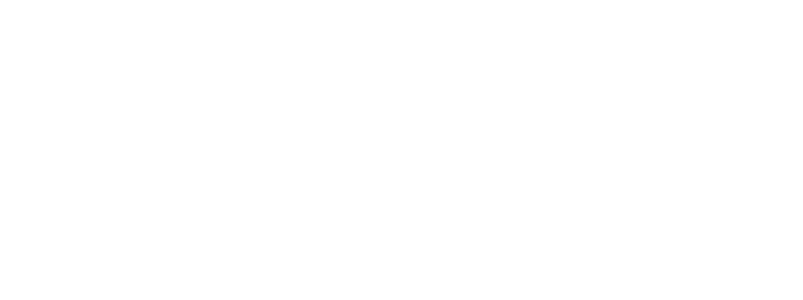
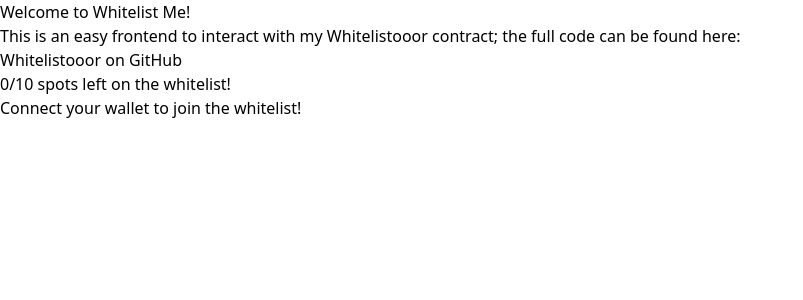
Before and after one commit to 0xGenghisGoose/whitelistooor, a Next.js app in the folder web/: page / in a window 1280 px wide. Shown: the top 300 px of the page, without its empty margins (0-803 px from the left). Built offline with nearby package versions, Linux system fonts and the light colour scheme.

Commit message:
bit of cleanup and added functionality

```diff
--- a/web/pages/index.tsx
+++ b/web/pages/index.tsx
@@ -3,6 +3,7 @@
 import ethers from 'ethers';
 import Web3Modal from 'web3modal';
 import Head from 'next/head';
+import Link from 'next/link';
 import styles from '../styles/Home.module.css';
 import { WHITELIST_CONTRACT_ADDY, abi } from '../constants';
 
@@ -60,6 +61,33 @@
 		}
 	};
 
+	const numCurrentlyWhitelisted = async () => {
+		try {
+			const provider = await getProviderOrSigner();
+			const whitelistContract = new ethers.Contract(
+				WHITELIST_CONTRACT_ADDY,
+				abi,
+				provider
+			);
+			const num = await whitelistContract.numCurrentlyWhitelisted();
+			setNumWhitelisted(num);
+		} catch (err) {
+			console.error(err);
+		}
+	};
+
+	const addressInWhitelist = async () => {
+		const signer = await getProviderOrSigner(true);
+		const whitelistContract = new ethers.Contract(
+			WHITELIST_CONTRACT_ADDY,
+			abi,
+			signer
+		);
+		const addy = await ethers.utils.getAddress(signer.toString());
+		const temp = await whitelistContract.allWhitelisted(addy);
+		setJoinedWhitelist(temp);
+	};
+
 	const connectWallet = async () => {
 		try {
 			await getProviderOrSigner();
@@ -95,7 +123,18 @@
 				<link rel='icon' href='/favicon.ico' />
 			</Head>
 
-			<div></div>
+			<div>
+				<h1>Welcome to Whitelist Me!</h1>
+				<h3>
+					This is an easy frontend to interact with my Whitelistooor contract;
+					the full code can be found here:
+				</h3>
+				<a href='https://github.com/0xGenghisGoose/whitelistooor'>
+					Whitelistooor on GitHub
+				</a>
+				<div>{numWhitelisted}/10 spots left on the whitelist!</div>
+				{button()}
+			</div>
 		</div>
 	);
 };
```
